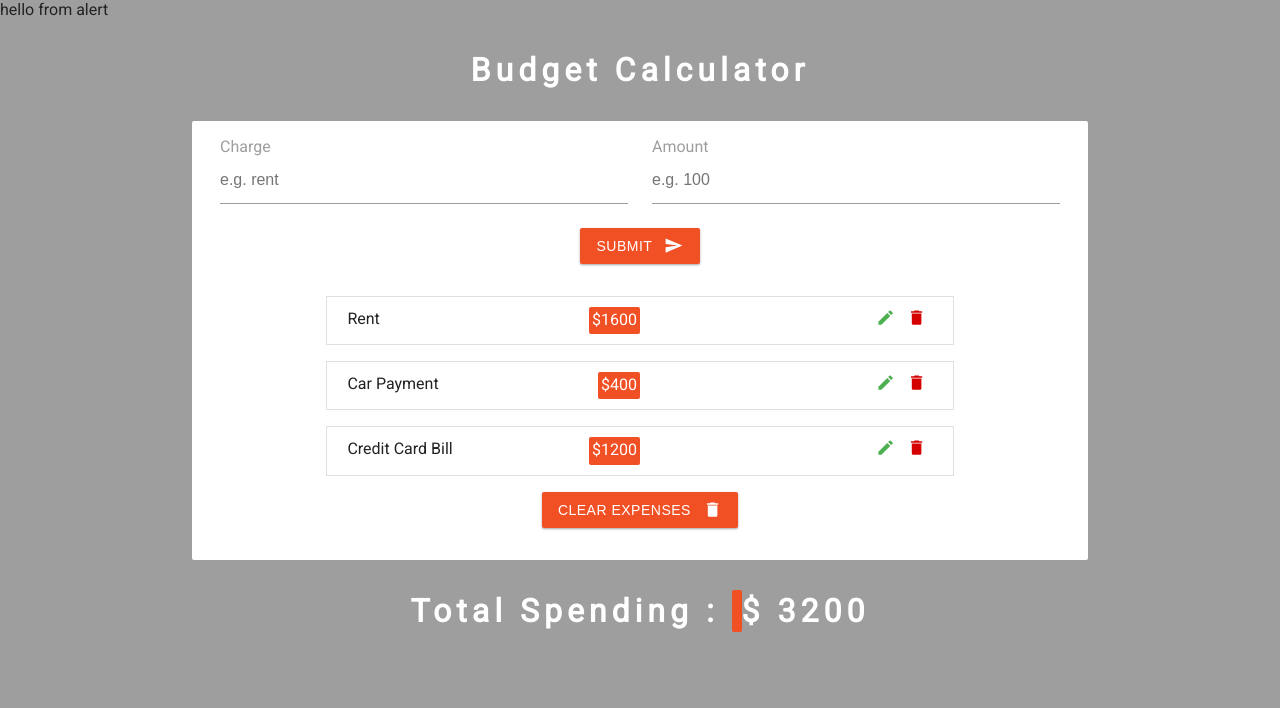
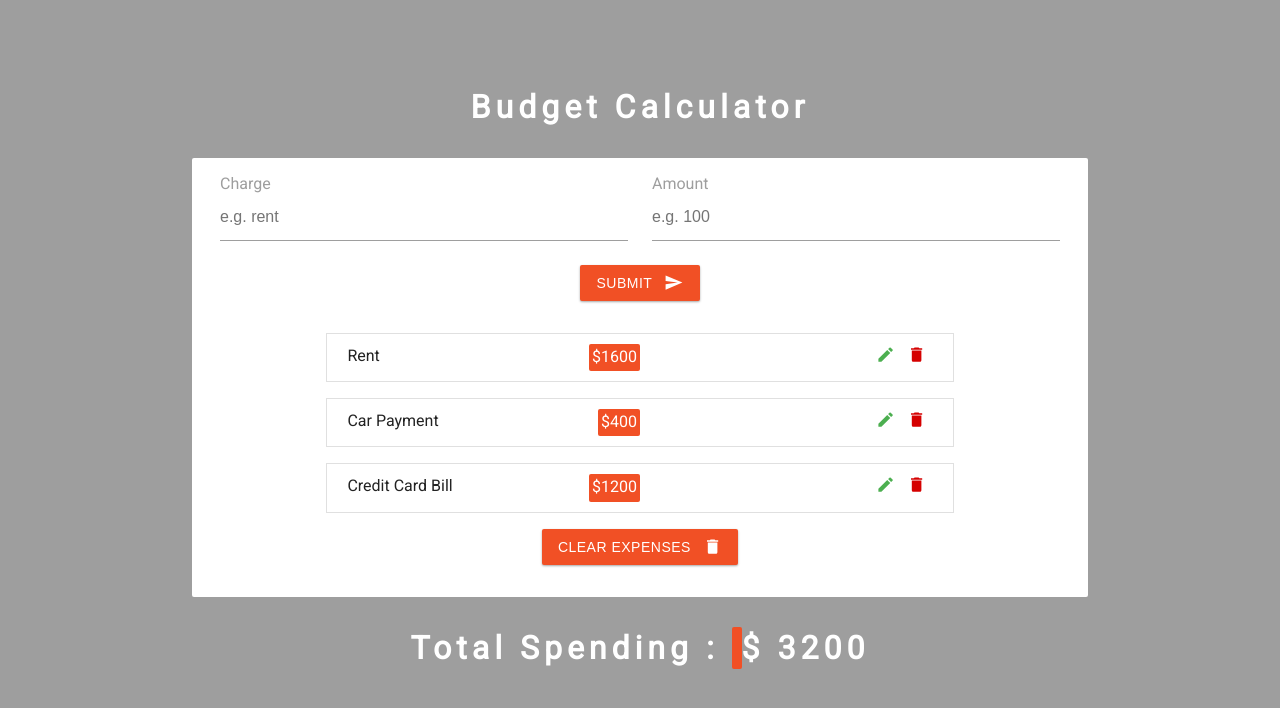
Before and after one commit to DavidWolff218/hooks_intro, a React (Create React App) app: page / in a window 1280 px wide. Shown: the top 708 px of the page. Built offline with nearby package versions, Linux system fonts and the light colour scheme.

Commit message:
success alert implemented and working

```diff
--- a/src/App.js
+++ b/src/App.js
@@ -18,6 +18,8 @@
   const [charge, setCharge] = useState("");
   // single amount
   const [amount, setAmount] = useState("");
+  //alert
+  const [alert, setAlert] = useState({ show: false });
   // **** functionality *****
   const handleCharge = (e) => {
     setCharge(e.target.value);
@@ -25,13 +27,21 @@
   const handleAmount = (e) => {
     setAmount(e.target.value);
   };
+  const handleAlert = ({ type, text }) => {
+    setAlert({ show: true, type, text });
+    setTimeout(() => {
+      setAlert({ show: false });
+    }, 3000);
+  };
   const handleSubmit = (e) => {
     e.preventDefault();
-    if(charge !== '' && amount > 0) {
-      const singleExpense = { id: uuid(), charge: charge, amount: amount}
-      setExpenses([...expenses, singleExpense])
-      setCharge('')
-      setAmount('')
+    if (charge !== "" && amount > 0) {
+      const singleExpense = { id: uuid(), charge: charge, amount: amount };
+      setExpenses([...expenses, singleExpense]);
+      handleAlert({type: 'success', text: 'item added'})
+      setCharge("");
+      setAmount("");
+
     } else {
       // handle alert called
     }
@@ -39,7 +49,8 @@
 
   return (
     <>
-      <Alert></Alert>
+      {alert.show && <Alert type={alert.type} text={alert.text} />}
+      <Alert />
       <h1>budget calculator</h1>
       <main className="App">
         <ExpenseForm
--- a/src/components/Alert.js
+++ b/src/components/Alert.js
@@ -1,9 +1,5 @@
-import React from 'react'
+import React from "react";
 
-export const Alert = () => {
-  return (
-    <div>
-      hello from alert
-    </div>
-  )
-}
+export const Alert = ({ type, text }) => {
+  return <div className={`alert alert-${type}`}>{text}</div>;
+};
```
